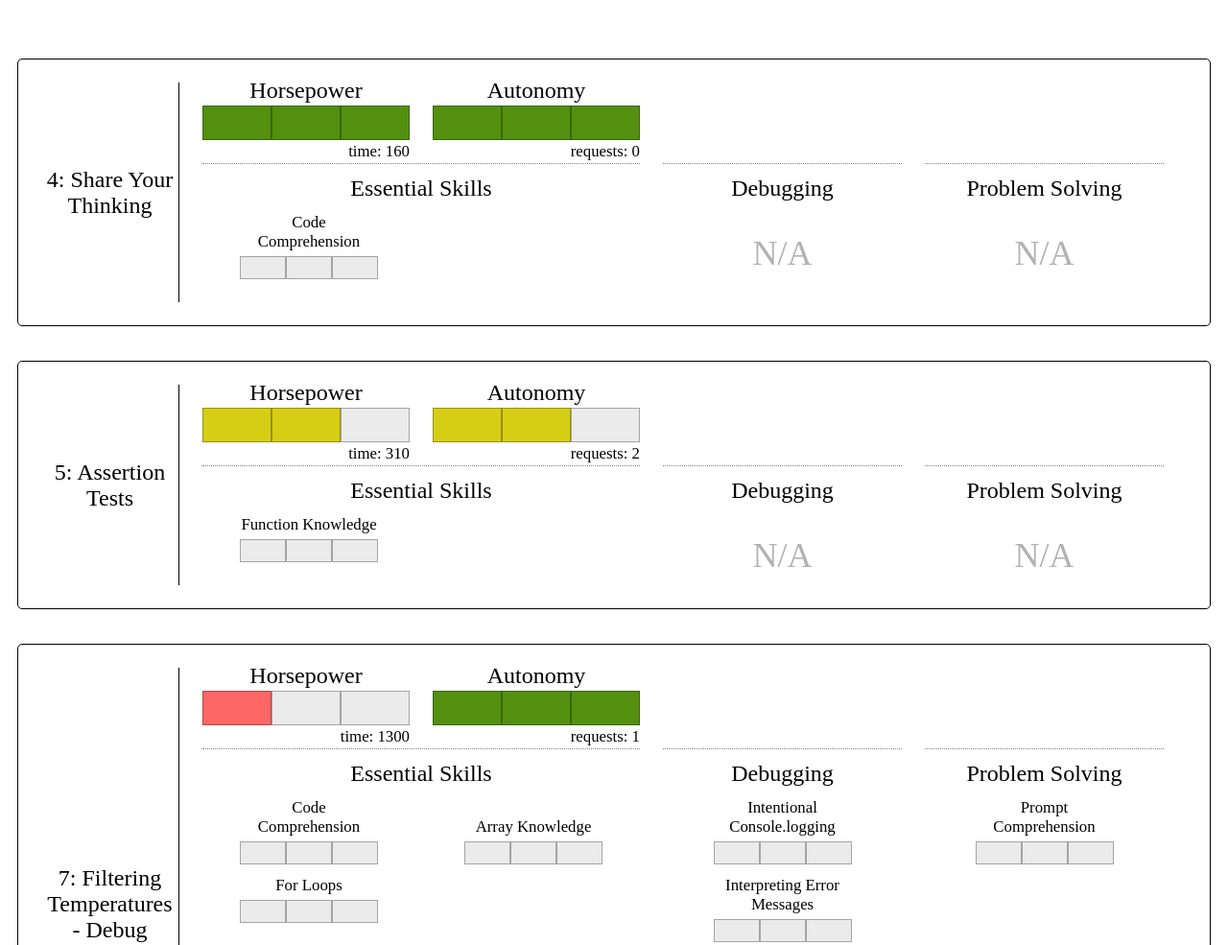
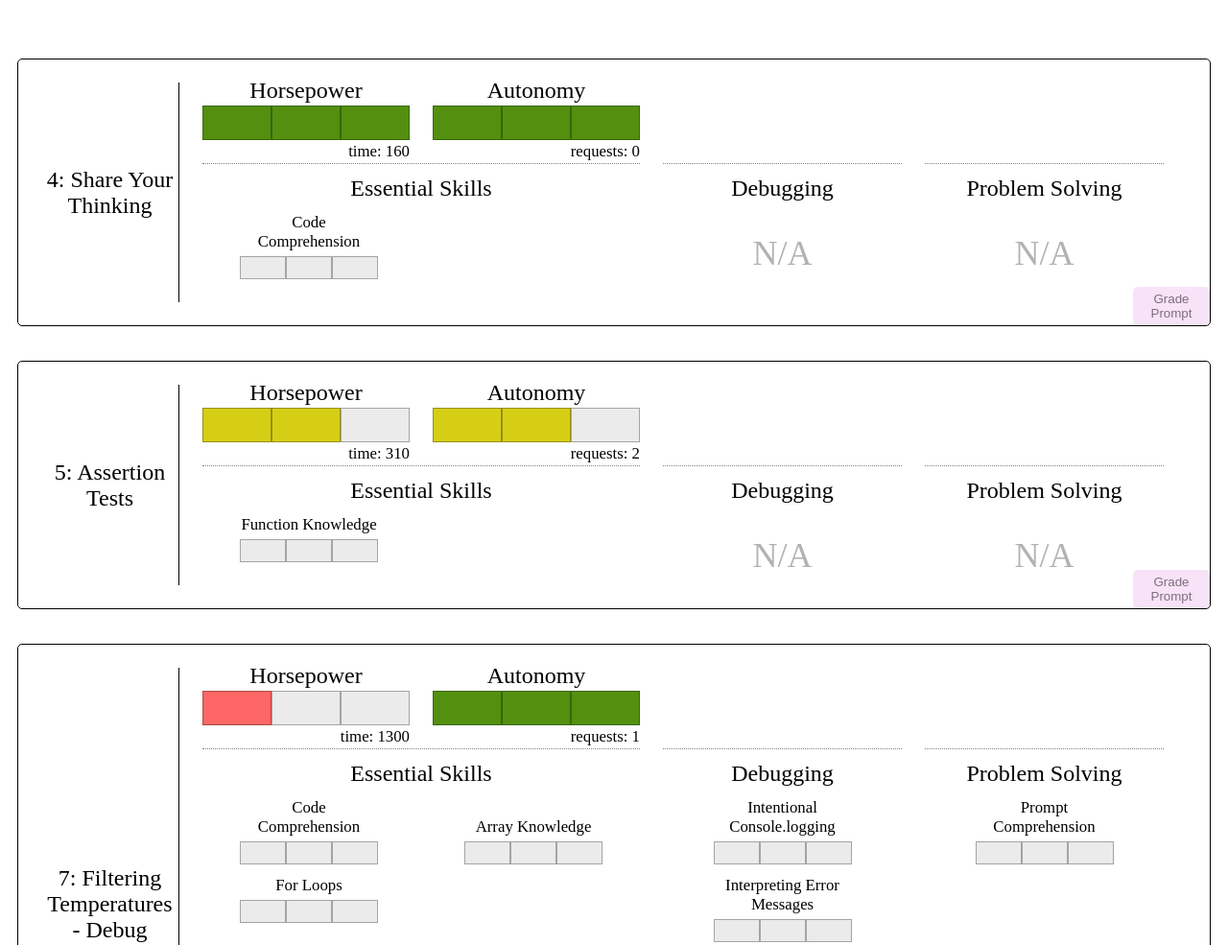
Before and after one commit to jonpaul108/grade_test, a plain HTML site: page test.html in a window 1280 px wide. Shown: the top 985 px of the page at 96% size. Drawn offline with Linux system fonts and the light colour scheme.

Commit message:
added grade by prompt button

```diff
--- a/lib/index.js
+++ b/lib/index.js
@@ -19,7 +19,12 @@ const state = {
   delineateGrades(studentData, tAAData, grades);
   grades.forEach((el, i) => {
     const app = new App(el, prompts[i], studentData[i]);
-    problemBar.append(app.createGradeContainer());
+    const prompt = app.createGradeContainer();
+    const gradeSectionButton = document.createElement("button");
+    gradeSectionButton.className = "btn prompt_grade_btn";
+    gradeSectionButton.innerText = "Grade Prompt";
+    prompt.append(gradeSectionButton);
+    problemBar.append(prompt);
   });
 
   calculateGrade();
--- /dev/null
+++ b/lib/utilities/handlePromptGradeClick.js
@@ -0,0 +1,3 @@
+export function handlePromptGradeClick(e) {
+  console.log("grade");
+}
--- a/lib/utilities/reduceScores.js
+++ b/lib/utilities/reduceScores.js
@@ -1,10 +1,8 @@
 export function reduceScores(name) {
   const { categoryScores, grades } = this;
   const category = this.prompt[name];
-  console.log(category, 'cagegort');
   return category.reduce((scores, el) => {
     if (grades[name][el]) scores[grades[name][el]]++;
-    console.log(grades, el, grades[name][el]);
     return scores;
   }, categoryScores[name]);
 }
--- a/lib/views/singleColumnSkills.js
+++ b/lib/views/singleColumnSkills.js
@@ -19,7 +19,6 @@ export function singleColumnSkills(skills, sectionTitle, className, count) {
       splitSection[1][0].toUpperCase() +
       splitSection[1].slice(1);
   }
-  console.log('count:', count)
 
   if (count === 0) {
     const nA = document.createElement("p");
--- a/styles/styles.css
+++ b/styles/styles.css
@@ -34,6 +34,7 @@ body {
   flex: 1;
   margin-top: 2em;
   gap: 1.5em;
+  position: relative;
 }
 
 .prompt {
@@ -44,6 +45,7 @@ body {
   border: 1px solid rgba(0,0,0,1);
   border-radius: 5px;
   padding: 1em;
+  position: relative;
 }
 
 .promptNum {
@@ -56,7 +58,7 @@ body {
 
 .grading {
   flex: 1;
-  min-width: 35em;
+  /* min-width: 35em; */
   padding: 1em;
   display: grid;
   grid-template-columns: 1fr 1fr 1fr;
@@ -93,6 +95,10 @@ body {
   display: inline-block;
   border: var(--main-gey-border);
   background-color: rgba(0,0,0,0.08);
+}
+
+.grade_block:hover {
+  cursor: pointer;
 }
 
 .four-week {
@@ -202,3 +208,27 @@ body {
   font-size: 1.5em;
   color: rgba(0,0,0,0.3);
 }
+
+.btn {
+  cursor: pointer;
+  border: none;
+}
+
+.prompt_grade_btn {
+  background-color: rgba(218,112,214, 0.2);
+  position: absolute;
+  right: 0;
+  bottom: 0;
+  border-radius: 5px;
+  height: 3em;
+  width: 6em;
+  color: rgba(0,0,0,0.5);
+  transition: all ease-in 0.3s;
+}
+
+
+.prompt_grade_btn:hover {
+  transform: scale(1.1);
+  background-color: rgba(218,112,214, 0.7);
+  color: white;
+}
```
